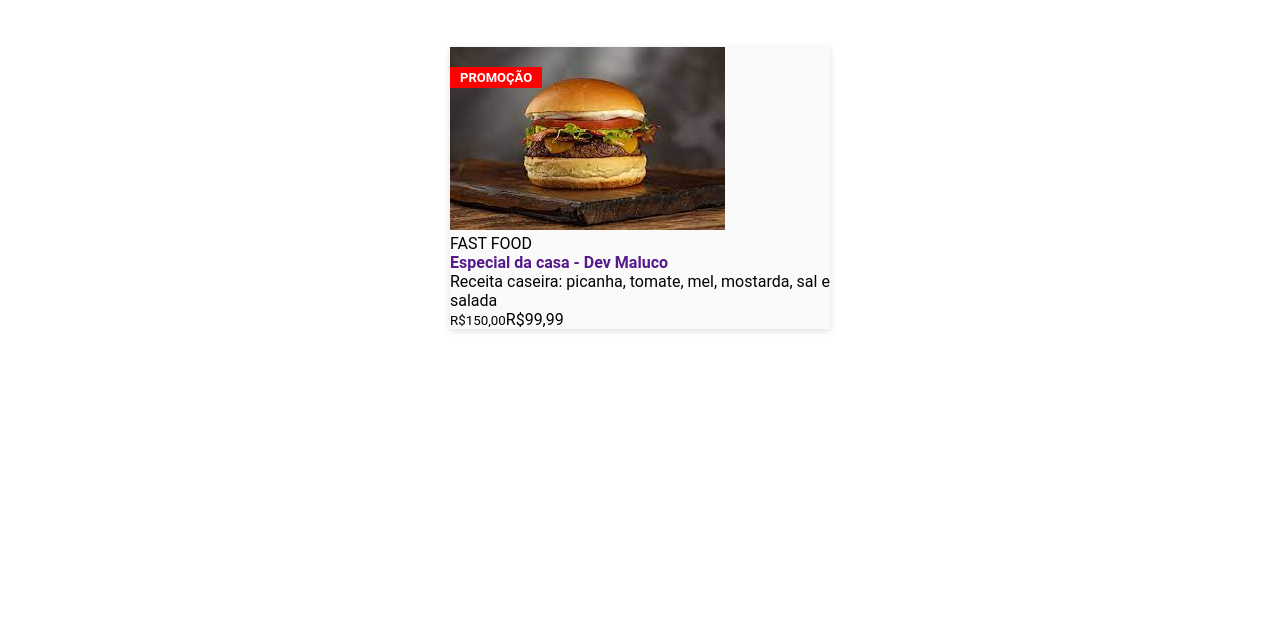
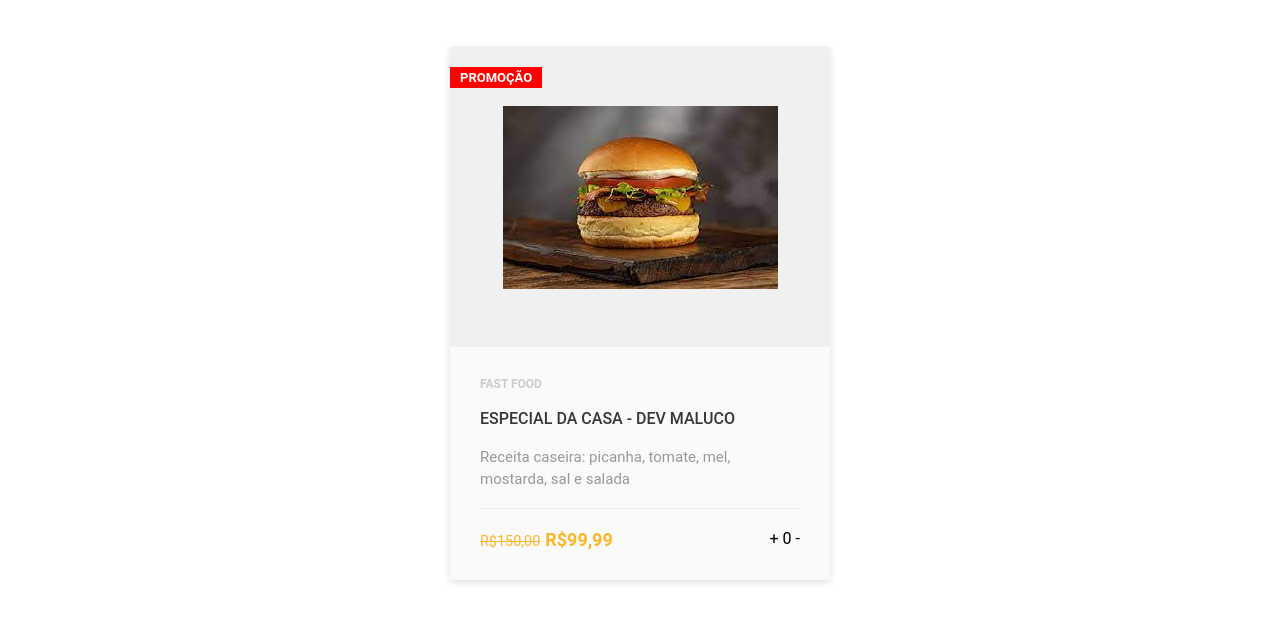
Before and after one commit to 4ldinho/Projeto-Pizzaria, a plain HTML site: page Projeto Pizzaria/index.html in a window 1280 px wide. Shown: the part 53-674 px from the top of the page. Drawn offline with Linux system fonts and the light colour scheme.

Commit message:
formato CSS3
formato finalizado

```diff
--- a/Projeto Pizzaria/index.html
+++ b/Projeto Pizzaria/index.html
@@ -45,8 +45,9 @@
 			<div class="detalhes-botao-produto">
 				<div class="preco-produto"><small>R$150,00</small>R$99,99</div>
 				<div class="badge-link">
-					<a href=""><i class="fa fa-heart"></i></a>
-					<a href=""><i class="fa fa-shopping-cart"></i></a>
+					<span>+</span>
+                    <span>0</span>
+                    <span>-</span>
 				</div>
 			</div>
 		</div>
--- a/Projeto Pizzaria/style.css
+++ b/Projeto Pizzaria/style.css
@@ -69,3 +69,92 @@ a
     color: #fff;
     padding: 3px 10px;
 }
+
+.product-tumb {
+    display: flex;
+    align-items: center;
+    justify-content: center;
+    height: 300px;
+    padding: 50px;
+    background: #f0f0f0;
+}
+
+.product-tumb img {
+    max-width: 100%;
+    max-height: 100%;
+}
+
+.detalhes-produto {
+    padding: 30px;
+}
+
+.categoria-produto {
+    display: block;
+    font-size: 12px;
+    font-weight: 700;
+    text-transform: uppercase;
+    color: #ccc;
+    margin-bottom: 18px;
+}
+
+.detalhes-produto h4 a {
+    font-weight: 500;
+    display: block;
+    margin-bottom: 18px;
+    text-transform: uppercase;
+    color: #363636;
+    text-decoration: none;
+    transition: 0.3s;
+}
+
+.detalhes-produto h4 a:hover {
+    color: #fbb72c;
+}
+
+.detalhes-produto p {
+    font-size: 15px;
+    line-height: 22px;
+    margin-bottom: 18px;
+    color: #999;
+}
+
+.detalhes-botao-produto {
+    overflow: hidden;
+    border-top: 1px solid #eee;
+    padding-top: 20px;
+}
+
+.detalhes-botao-produto div {
+    float: left;
+    width: 50%;
+}
+
+.preco-produto {
+    font-size: 18px;
+    color: #fbb72c;
+    font-weight: 600;
+}
+
+.preco-produto small {
+    font-size: 80%;
+    font-weight: 400;
+    text-decoration: line-through;
+    display: inline-block;
+    margin-right: 5px;
+}
+
+.badge-link {
+    text-align: right;
+}
+
+.badge-link a {
+    display: inline-block;
+    margin-left: 5px;
+    color: #e1e1e1;
+    transition: 0.3s;
+    font-size: 17px;
+}
+
+.badge-link a:hover {
+    color: #fbb72c;
+}
```
